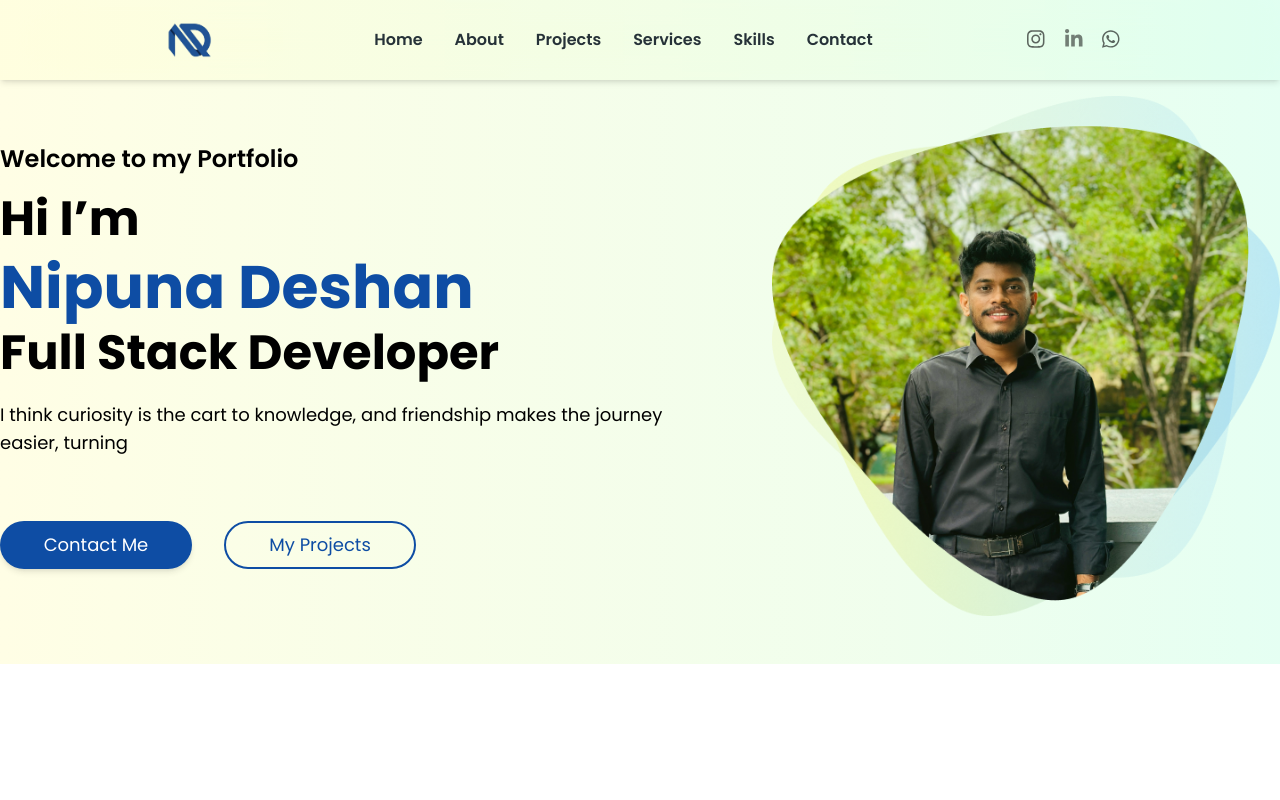
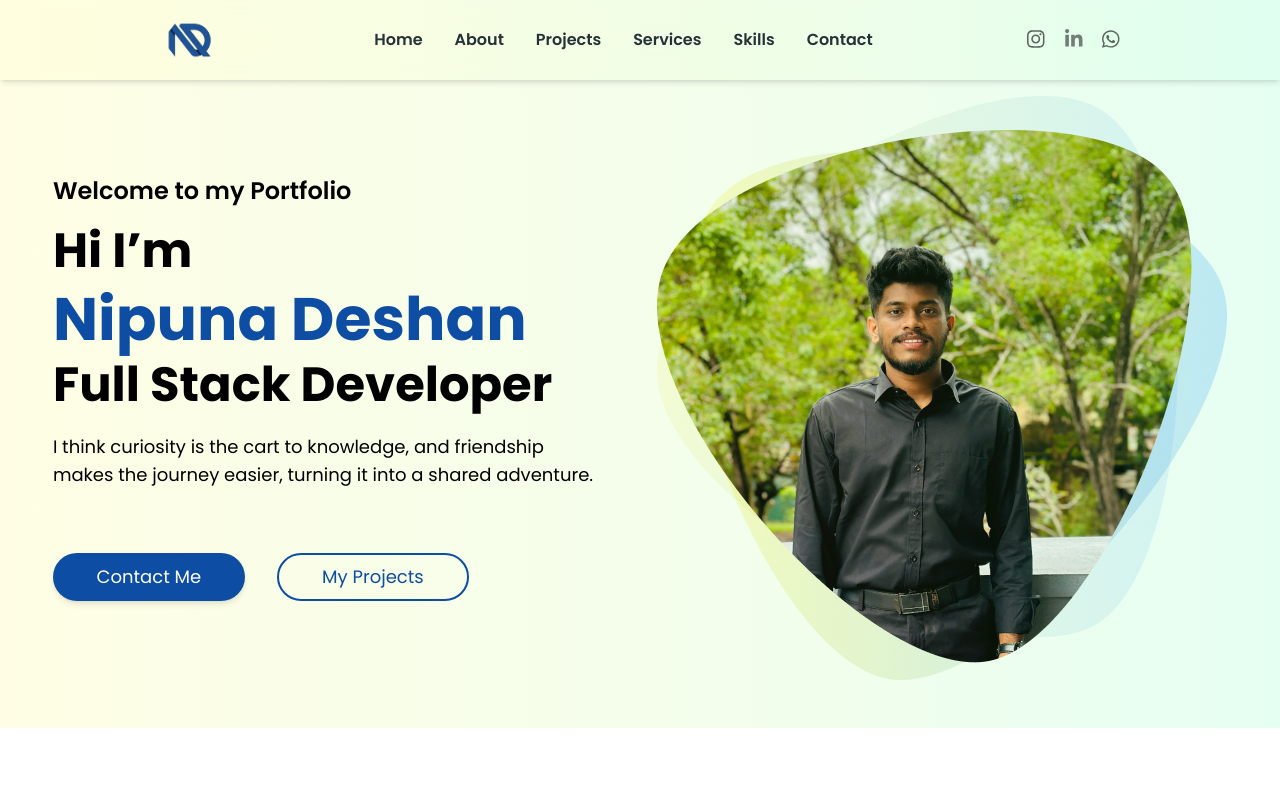
Before and after one commit to DeshanHiripitiya/Portfolio, a React (Create React App) app: page / in a window 1280 px wide. Shown: the top 800 px of the page. Built offline with nearby package versions, Linux system fonts and the light colour scheme.

Commit message:
animation hero section

```diff
--- a/src/component/pages/Contact.jsx
+++ b/src/component/pages/Contact.jsx
@@ -4,7 +4,6 @@ import { Contactinfo } from '../card/Contactinfo';
 import emailjs from '@emailjs/browser';
 
   const Contact = forwardRef((props, ref) => {
-  const contactRef = useRef(null);
   const form = useRef();
   const [loading, setLoading] = useState(false); // State for loading spinner
   const [success, setSuccess] = useState(false); // State for success message
--- a/src/component/pages/Top.jsx
+++ b/src/component/pages/Top.jsx
@@ -1,32 +1,38 @@
 import React from 'react';
-import { useEffect, useState } from 'react';
+import {
+  motion,
+  useAnimationControls,
+} from 'framer-motion';
 import { ContactMeButton } from '../buttons/ContactMe';
-import { motion, useMotionValue, useTransform, animate } from 'framer-motion';
-import CursorBlinker from '../animation/cursorBlinker';
 
 function Top({ projectsRef, contactRef }) {
-  const baseTexts = [
-    'Welcome to my Portfolio',
-    'Hi I’m',
-    'Nipuna Deshan',
-    'Full Stack Developer',
-    'I think curiosity is the cart to knowledge, and friendship makes the journey easier, turning it into a shared adventure.',
-  ];
-  const count = useMotionValue(0);
-  const rounded = useTransform(count, (latest) => Math.round(latest));
-  const displayText = baseTexts.map((text) =>
-    useTransform(rounded, (latest) => text.slice(0, latest))
-  );
 
+  const TypewriterText = ({ text, delay = 0 }) => {
+    const controls = useAnimationControls();
 
-  useEffect(() => {
-    const controls = animate(count, Math.max(...baseTexts.map(text => text.length)),{
-      type: 'tween', // Not really needed because adding a duration will force "tween"
-      duration: 10,
-      ease: 'easeInOut',
-    });
-    return controls.stop;
-  }, []);
+    React.useEffect(() => {
+      controls.start((i) => ({
+        opacity: 1,
+        transition: { delay: i * 0.1 + delay },
+      }));
+    }, [controls, delay]);
+
+    return (
+      <span style={{ display: 'inline-block' }}>
+        {text.split('').map((char, i) => (
+          <motion.span
+            key={`${char}-${i}`}
+            custom={i}
+            animate={controls}
+            initial={{ opacity: 0 }}
+            transition={{ ease: 'easeInOut' }}
+          >
+            {char}
+          </motion.span>
+        ))}
+      </span>
+    );
+  };
 
   return (
     <div
@@ -36,23 +42,31 @@ function Top({ projectsRef, contactRef }) {
       <div className='flex flex-row items-center justify-center m-auto gap-16 p-8 lg:p-0'>
         <div>
           <div>
-            <motion.p className='font-poppins lg:text-2xl font-semibold text-xl'>
-              {displayText[0]}
+            <p className='font-poppins lg:text-2xl font-semibold text-xl'>
+              <TypewriterText text='Welcome to my Portfolio' />
+            </p>
+
+            <p className='font-poppins font-bold mt-5 text-4xl lg:text-5xl'>
+              <TypewriterText text='Hi I’m' delay={2.4} />
+            </p>
+
+            <p className='font-poppins font-bold text-[#0E4DA4] mt-3.5 text-4xl lg:text-6xl'>
+              <TypewriterText text='Nipuna Deshan' delay={3.1} />
+            </p>
+
+            <p className='font-poppins font-bold mt-3 text-3xl lg:text-5xl'>
+              <TypewriterText text='Full Stack Developer' delay={4.5} />
+            </p>
+
+            <motion.p
+              initial={{ opacity: 0, y: 20 }}
+              animate={{ opacity: 1, y: 0 }}
+              transition={{ duration: 0.5, delay: 6 }}
+              className='font-normal font-poppins mt-6 text-base lg:text-lg'
+            >
+              I think curiosity is the cart to knowledge, and friendship <br />makes
+              the journey easier, turning it into a shared adventure.
             </motion.p>
-
-            <motion.p className='font-poppins font-bold mt-5 text-4xl lg:text-5xl'>
-              {displayText[1]}
-            </motion.p>
-            <motion.p className='font-poppins font-bold text-[#0E4DA4] mt-3.5 text-4xl lg:text-6xl '>
-              {displayText[2]}
-            </motion.p>
-            <motion.p className='font-poppins font-bold mt-3 text-3xl lg:text-5xl'>
-              {displayText[3]}
-            </motion.p>
-            <motion.p className='font-normal font-poppins mt-6 text-base lg:text-lg'>
-              {displayText[4]}
-            </motion.p>
-            <CursorBlinker />
           </div>
           <div className='mt-6 lg:mt-16'>
             <ContactMeButton
@@ -69,7 +83,7 @@ function Top({ projectsRef, contactRef }) {
           />
         </div>
       </div>
-    </div>
+        </div>
   );
 }
 
```
